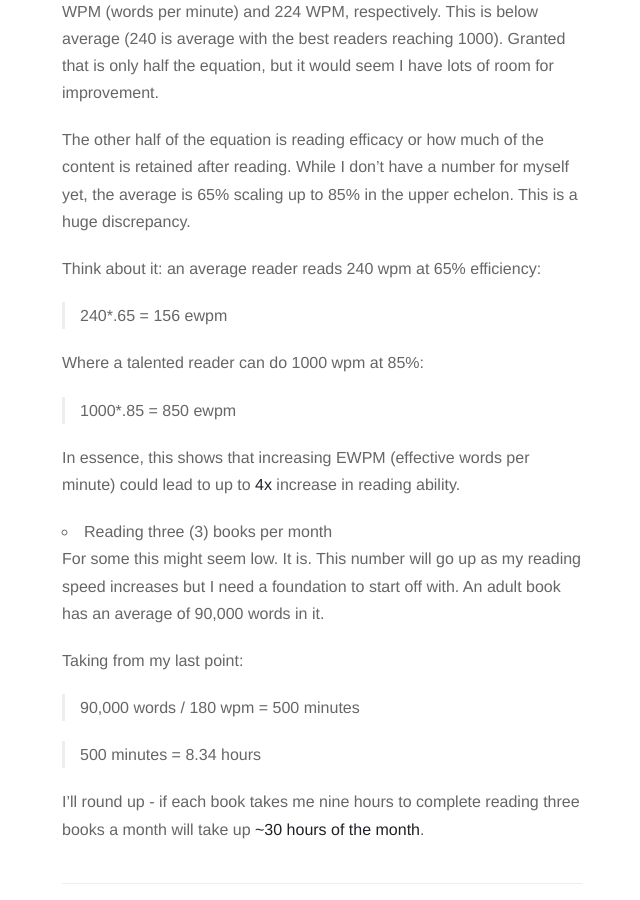
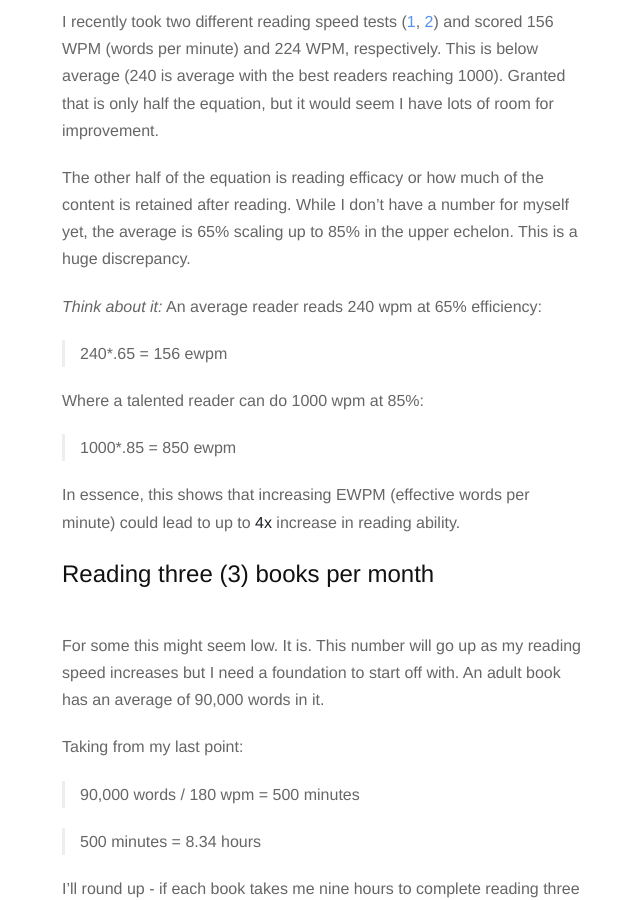
Before and after one commit to Gboneck/gboneck.github.io, a Jekyll site: the page built from _posts/2015-7-24-Day-Two-Goal-Orientation.markdown, in a window 1280 px wide and 900 px high, scrolled down 904 px. Shown: the whole window, without its empty margins (318-958 px from the left). Built offline with Jekyll 4.4.1, drawn with Linux system fonts in a browser that asks for light colours; nearby versions of some CDN libraries; Markdown is read by kramdown in place of the engine named in the settings.

```diff
--- a/_posts/2015-7-24-Day-Three-Learning-to-Build.markdown
+++ b/_posts/2015-7-24-Day-Three-Learning-to-Build.markdown
@@ -1,7 +1,7 @@
 ---
-title:  "Day Two - Goal Orientation"
+title:  "Day Three - Learning to Build"
 date:   2015-7-24 10:18:00
-description: "Time to stop being a vegetable."
+description: "A declaration of the first three goals and a plan to execute them."
 profile: true
 ---
 
--- a/_posts/2015-7-24-Day-Two-Goal-Orientation.markdown
+++ b/_posts/2015-7-24-Day-Two-Goal-Orientation.markdown
@@ -9,15 +9,15 @@ This blog doesn't have a form right now. The first item on my list is to format
 
 I'll jump right in.
 
-## Breakdown of goals
-
-+ Increasing reading speed
+# Breakdown of goals
+## Increasing reading speed
 
 I recently took two different reading speed tests ([1](http://www.readingsoft.com/), [2](http://www.staples.com/sbd/cre/marketing/technology-research-centers/ereaders/speed-reader/)) and scored 156 WPM (words per minute) and 224 WPM, respectively. This is below average (240 is average with the best readers reaching 1000). Granted that is only half the equation, but it would seem I have lots of room for improvement.
 
 The other half of the equation is reading efficacy or how much of the content is retained after reading. While I don't have a number for myself yet, the average is 65% scaling up to 85% in the upper echelon. This is a huge discrepancy.
 
-Think about it: an average reader reads 240 wpm at 65% efficiency:
+*Think about it:*
+ An average reader reads 240 wpm at 65% efficiency:
  >`240*.65 = 156 ewpm`
 
  Where a talented reader can do 1000 wpm at 85%:
@@ -25,7 +25,7 @@ Think about it: an average reader reads 240 wpm at 65% efficiency:
 
  In essence, this shows that increasing EWPM (effective words per minute) could lead to up to **4x** increase in reading ability.
 
-+ Reading three (3) books per month
+## Reading three (3) books per month
 
 For some this might seem low. It is. This number will go up as my reading speed increases but I need a foundation to start off with. An adult book has an average of 90,000 words in it.
 
```
